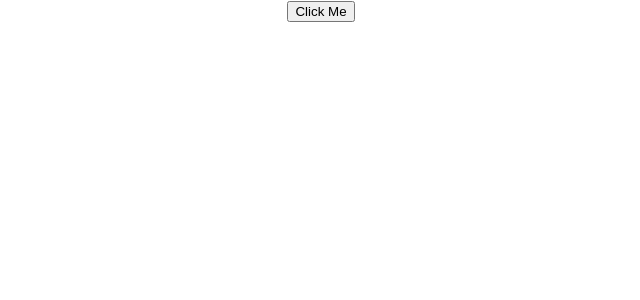
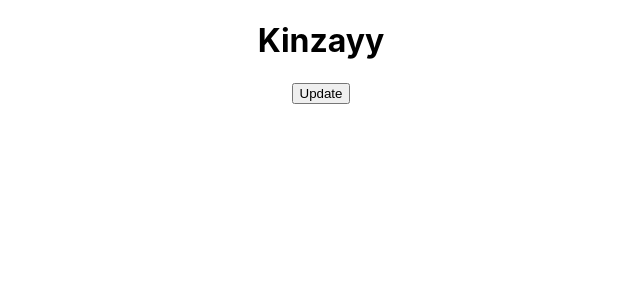
Before and after one commit to Kinzamalik/React-Series, a React (Create React App) app: page / in a window 1280 px wide. Shown: the top 300 px of the page, without its empty margins (319-959 px from the left). Built offline with nearby package versions, Linux system fonts and the light colour scheme.

Commit message:
States with functional components.

```diff
--- a/src/App.js
+++ b/src/App.js
@@ -3,6 +3,7 @@ import './App.css';
 import FuncComp from './Components/FuncComp'
 import ClassComp from './Components/ClassComp'
 import ClickEvent from './Components/ClickEvent'
+import StateFun from './Components/StateFun';
 
 function App() {
   return (
@@ -10,7 +11,8 @@ function App() {
      {/* <h1>Hello world</h1> */}
      {/* <FuncComp/> */}
      {/* <ClassComp/> */}
-     <ClickEvent/>
+     {/* <ClickEvent/> */}
+     <StateFun/>
     </div>
   );
 }
--- /dev/null
+++ b/src/Components/StateFun.js
@@ -0,0 +1,16 @@
+import React, { useState } from 'react'
+
+function StateFun() {
+   const [data,setData]= useState('Kinzayy');
+   function updateData() {
+       setData('Shanzayyyy')
+   }
+    return (
+      <div>
+          <h1>{data}</h1>
+        <button onClick={updateData}>Update</button>
+      </div>
+    );
+}
+
+export default StateFun
```
